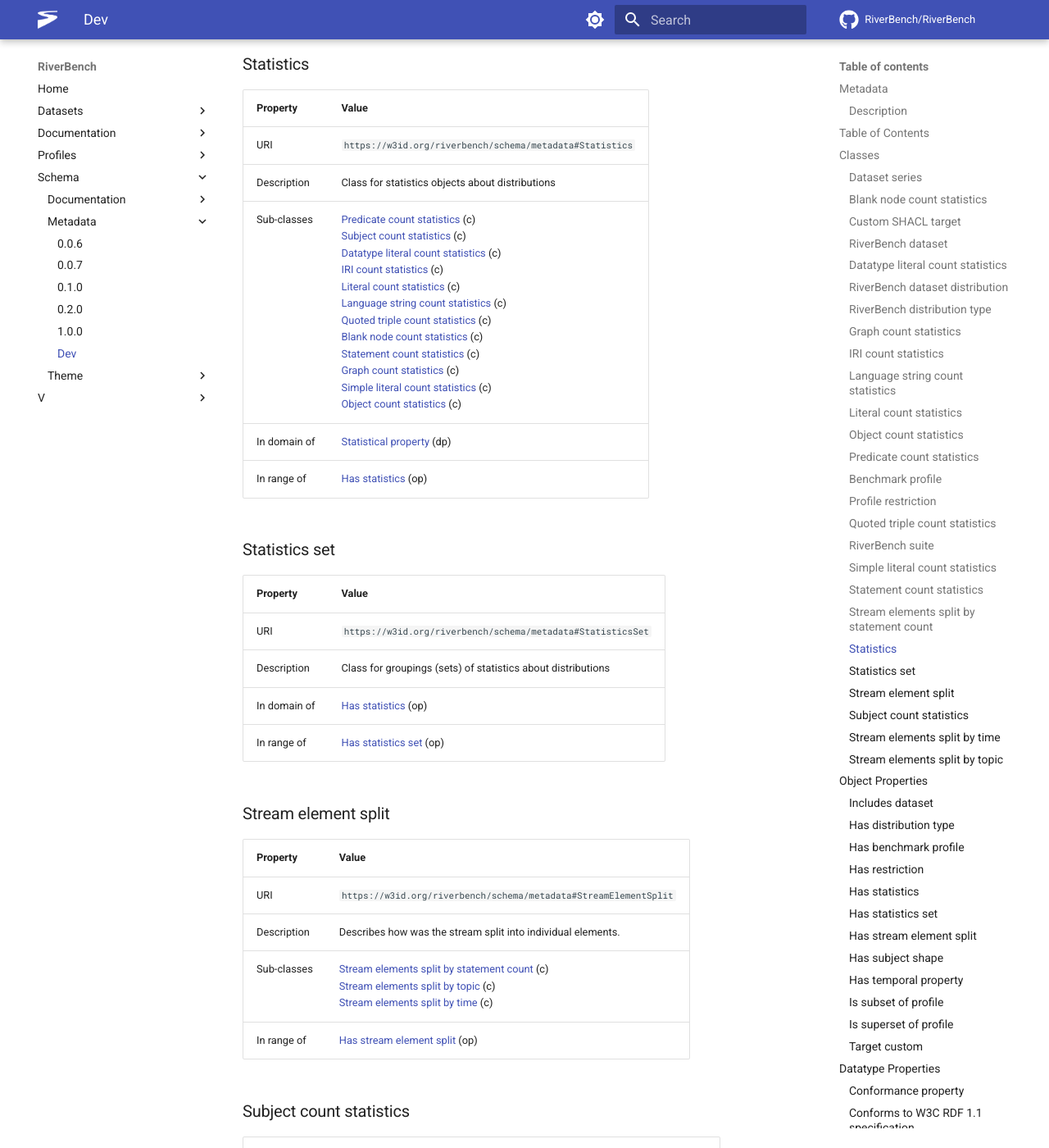
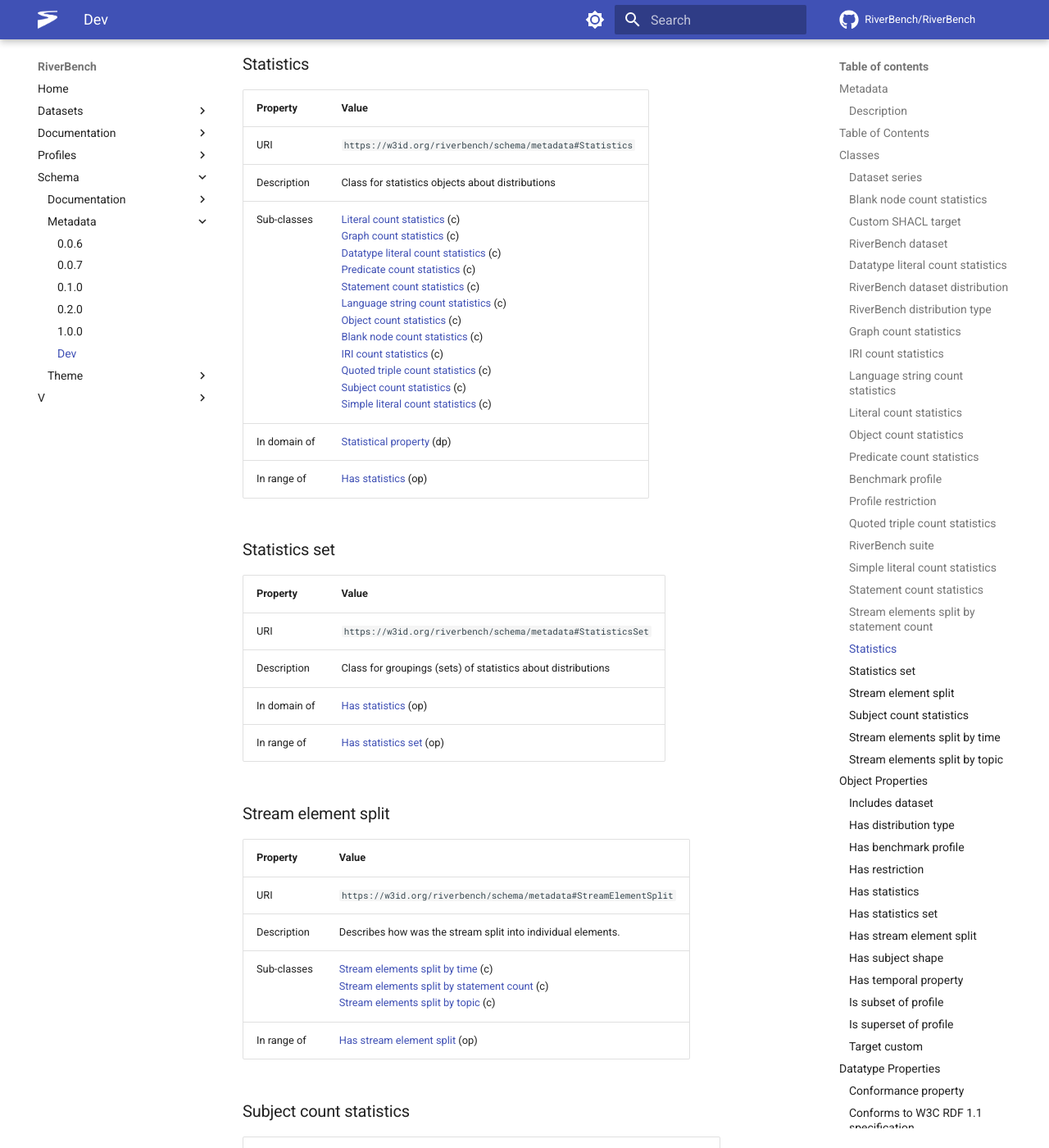
Before and after one commit to RiverBench/riverbench.github.io, an MkDocs documentation site: the page built from docs/schema/metadata/dev.md, in a window 1280 px wide and 1400 px high, scrolled down 8410 px. Shown: the whole window at 82% size. Built offline with MkDocs 1.6.1 and Material for MkDocs 9.7.7, drawn with Linux system fonts in a browser that asks for light colours; comment, search, counter and statistics services are not loaded; some of the changed text lies outside the part shown.

```diff
--- a/docs/schema/metadata/dev.md
+++ b/docs/schema/metadata/dev.md
@@ -113,7 +112,7 @@ URI | `https://w3id.org/riverbench/schema/metadata#Distribution`
 Description | A distribution of a dataset in the RiverBench benchmark suite.
 Super-classes |[dcat:Distribution](http://www.w3.org/ns/dcat#Distribution) (c)<br />
 Restrictions |[https://w3id.org/stax/ontology#hasStreamTypeUsage](https://w3id.org/stax/ontology#hasStreamTypeUsage) **some** [https://w3id.org/stax/ontology#ConcreteRdfStreamType](https://w3id.org/stax/ontology#ConcreteRdfStreamType) (c)<br />
-In domain of |[Has distribution type](#hasDistributionType) (op)<br />[Has statistics set](#hasStatisticsSet) (op)<br />[Has file name](#hasFileName) (dp)<br />
+In domain of |[Has file name](#hasFileName) (dp)<br />[Has distribution type](#hasDistributionType) (op)<br />[Has statistics set](#hasStatisticsSet) (op)<br />
 
 ### RiverBench distribution type <a name="DistributionType"></a>
 Property | Value
@@ -121,7 +120,7 @@ Property | Value
 URI | `https://w3id.org/riverbench/schema/metadata#DistributionType`
 Description | Type of dataset distribution, indicating the corresponding streaming task formulation.
 In range of |[Has distribution type](#hasDistributionType) (op)<br />
-Has members |[Stream distribution](#streamDistribution)<br />[Flat distribution](#flatDistribution)<br />[Partial distribution](#partialDistribution)<br />[Full distribution](#fullDistribution)<br />[Jelly distribution](#jellyDistribution)<br />
+Has members |[Jelly distribution](#jellyDistribution)<br />[Full distribution](#fullDistribution)<br />[Stream distribution](#streamDistribution)<br />[Partial distribution](#partialDistribution)<br />[Flat distribution](#flatDistribution)<br />
 
 ### Graph count statistics <a name="GraphCountStatistics"></a>
 Property | Value
@@ -171,8 +170,8 @@ Property | Value
 URI | `https://w3id.org/riverbench/schema/metadata#Profile`
 Description | Benchmark profile grouping several datasets in RiverBench
 Super-classes |[Dataset series](#DatasetSeries) (c)<br />
-In domain of |[Has restriction](#hasRestriction) (op)<br />[Is superset of profile](#isSupersetOfProfile) (op)<br />[Is subset of profile](#isSubsetOfProfile) (op)<br />
-In range of |[Has benchmark profile](#hasProfile) (op)<br />[Is superset of profile](#isSupersetOfProfile) (op)<br />[Is subset of profile](#isSubsetOfProfile) (op)<br />
+In domain of |[Is superset of profile](#isSupersetOfProfile) (op)<br />[Has restriction](#hasRestriction) (op)<br />[Is subset of profile](#isSubsetOfProfile) (op)<br />
+In range of |[Is subset of profile](#isSubsetOfProfile) (op)<br />[Is superset of profile](#isSupersetOfProfile) (op)<br />[Has benchmark profile](#hasProfile) (op)<br />
 
 ### Profile restriction <a name="ProfileRestriction"></a>
 Property | Value
@@ -222,7 +221,7 @@ Property | Value
 --- | ---
 URI | `https://w3id.org/riverbench/schema/metadata#Statistics`
 Description | Class for statistics objects about distributions
-Sub-classes |[Predicate count statistics](#PredicateCountStatistics) (c)<br />[Subject count statistics](#SubjectCountStatistics) (c)<br />[Datatype literal count statistics](#DatatypeLiteralCountStatistics) (c)<br />[IRI count statistics](#IriCountStatistics) (c)<br />[Literal count statistics](#LiteralCountStatistics) (c)<br />[Language string count statistics](#LanguageLiteralCountStatistics) (c)<br />[Quoted triple count statistics](#QuotedTripleCountStatistics) (c)<br />[Blank node count statistics](#BlankNodeCountStatistics) (c)<br />[Statement count statistics](#StatementCountStatistics) (c)<br />[Graph count statistics](#GraphCountStatistics) (c)<br />[Simple literal count statistics](#SimpleLiteralCountStatistics) (c)<br />[Object count statistics](#ObjectCountStatistics) (c)<br />
+Sub-classes |[Literal count statistics](#LiteralCountStatistics) (c)<br />[Graph count statistics](#GraphCountStatistics) (c)<br />[Datatype literal count statistics](#DatatypeLiteralCountStatistics) (c)<br />[Predicate count statistics](#PredicateCountStatistics) (c)<br />[Statement count statistics](#StatementCountStatistics) (c)<br />[Language string count statistics](#LanguageLiteralCountStatistics) (c)<br />[Object count statistics](#ObjectCountStatistics) (c)<br />[Blank node count statistics](#BlankNodeCountStatistics) (c)<br />[IRI count statistics](#IriCountStatistics) (c)<br />[Quoted triple count statistics](#QuotedTripleCountStatistics) (c)<br />[Subject count statistics](#SubjectCountStatistics) (c)<br />[Simple literal count statistics](#SimpleLiteralCountStatistics) (c)<br />
 In domain of |[Statistical property](#statisticalProperty) (dp)<br />
 In range of |[Has statistics](#hasStatistics) (op)<br />
 
@@ -239,7 +238,7 @@ Property | Value
 --- | ---
 URI | `https://w3id.org/riverbench/schema/metadata#StreamElementSplit`
 Description | Describes how was the stream split into individual elements.
-Sub-classes |[Stream elements split by statement count](#StatementCountStreamElementSplit) (c)<br />[Stream elements split by topic](#TopicStreamElementSplit) (c)<br />[Stream elements split by time](#TimeStreamElementSplit) (c)<br />
+Sub-classes |[Stream elements split by time](#TimeStreamElementSplit) (c)<br />[Stream elements split by statement count](#StatementCountStreamElementSplit) (c)<br />[Stream elements split by topic](#TopicStreamElementSplit) (c)<br />
 In range of |[Has stream element split](#hasStreamElementSplit) (op)<br />
 
 ### Subject count statistics <a name="SubjectCountStatistics"></a>
```
Also changed, not shown: other parts of docs/schema/metadata/dev.md (+1 -2 lines), docs/schema/documentation/dev.md (+2 -1 lines), docs/schema/theme/dev.md (+3 -4 lines).
